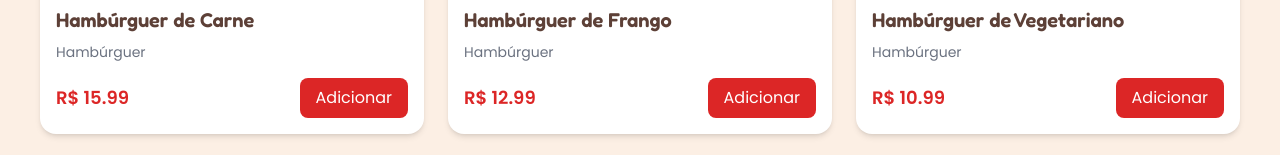
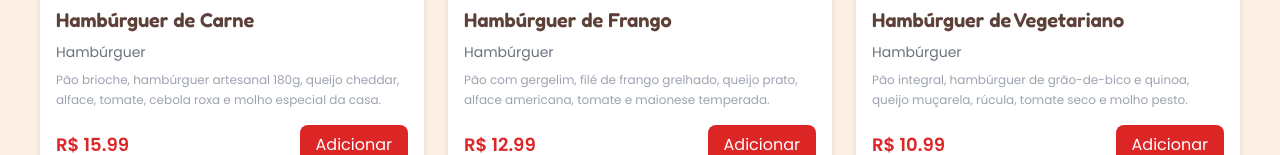
Before and after one commit to Charlesson-MP/ponto-do-lanche, a Vue app: page / in a window 1280 px wide. Shown: the part 842-997 px from the top of the page. Built offline with nearby package versions, Linux system fonts and the light colour scheme.

Commit message:
feat: add ingredient descriptions to products

```diff
--- a/src/components/product/ProductCard.vue
+++ b/src/components/product/ProductCard.vue
@@ -26,14 +26,17 @@ const emit = defineEmits(['add-to-cart'])
         {{ product.category }}
       </p>
 
+      <p class="text-gray-400 text-xs leading-relaxed">
+        {{ product.description }}
+      </p>
+
       <div class="flex items-center justify-between mt-2">
         <span class="text-lg font-bold text-red-600">
           R$ {{ product.price.toFixed(2) }}
         </span>
 
         <button class="bg-red-600 text-white px-4 py-2 rounded-lg
-                 hover:bg-red-700 transition"
-          @click="emit('add-to-cart', product)">
+                 hover:bg-red-700 transition" @click="emit('add-to-cart', product)">
           Adicionar
         </button>
       </div>
--- a/src/data/products.ts
+++ b/src/data/products.ts
@@ -2,6 +2,7 @@ export const products = [
     {
         id: 1,
         name: "Hambúrguer de Carne",
+        description: "Pão brioche, hambúrguer artesanal 180g, queijo cheddar, alface, tomate, cebola roxa e molho especial da casa.",
         price: 15.99,
         category: "Hambúrguer",
         image: "https://tse3.mm.bing.net/th/id/OIP.rUsCsDUIFzVSBGZQ0MUlGQHaLH?cb=defcachec2&rs=1&pid=ImgDetMain&o=7&rm=3"
@@ -9,6 +10,7 @@ export const products = [
     {
         id: 2,
         name: "Hambúrguer de Frango",
+        description: "Pão com gergelim, filé de frango grelhado, queijo prato, alface americana, tomate e maionese temperada.",
         price: 12.99,
         category: "Hambúrguer",
         image: "https://tse3.mm.bing.net/th/id/OIP.kiX438AmpGPnBeTSeuqyqgHaEj?cb=defcachec2&rs=1&pid=ImgDetMain&o=7&rm=3"
@@ -16,6 +18,7 @@ export const products = [
     {
         id: 3,
         name: "Hambúrguer de Vegetariano",
+        description: "Pão integral, hambúrguer de grão-de-bico e quinoa, queijo muçarela, rúcula, tomate seco e molho pesto.",
         price: 10.99,
         category: "Hambúrguer",
         image: "https://th.bing.com/th/id/R.ff5222755605c9f728fc627fb5e63f73?rik=kq%2b86fGdW%2bUH0Q&riu=http%3a%2f%2fwww.mundoboaforma.com.br%2fwp-content%2fuploads%2f2015%2f11%2fhamburguer-vegetariano.jpg&ehk=BTuFawO%2bG3gZwfp5HF%2fe82i61WmT7cz7JHLp1KW8XJU%3d&risl=&pid=ImgRaw&r=0"
@@ -23,6 +26,7 @@ export const products = [
     {
         id: 4,
         name: "Hambúrguer de Picanha",
+        description: "Pão brioche, hambúrguer de picanha 200g, queijo provolone, cebola caramelizada, alface e molho barbecue.",
         price: 20.99,
         category: "Hambúrguer",
         image: "https://via.placeholder.com/150"
@@ -30,6 +34,7 @@ export const products = [
     {
         id: 5,
         name: "Hambúrguer de Bacon",
+        description: "Pão australiano, hambúrguer artesanal 180g, fatias de bacon crocante, queijo cheddar duplo, cebola crispy e molho defumado.",
         price: 18.99,
         category: "Hambúrguer",
         image: "https://via.placeholder.com/150"
@@ -37,6 +42,7 @@ export const products = [
     {
         id: 6,
         name: "Hambúrguer de Queijo",
+        description: "Pão brioche, hambúrguer artesanal 180g, queijo cheddar, queijo muçarela, queijo provolone e molho especial.",
         price: 16.99,
         category: "Hambúrguer",
         image: "https://via.placeholder.com/150"
--- a/src/types/product.ts
+++ b/src/types/product.ts
@@ -1,6 +1,7 @@
 export interface Product {
   id: number
   name: string
+  description: string
   price: number
   category: string
   image: string
```
